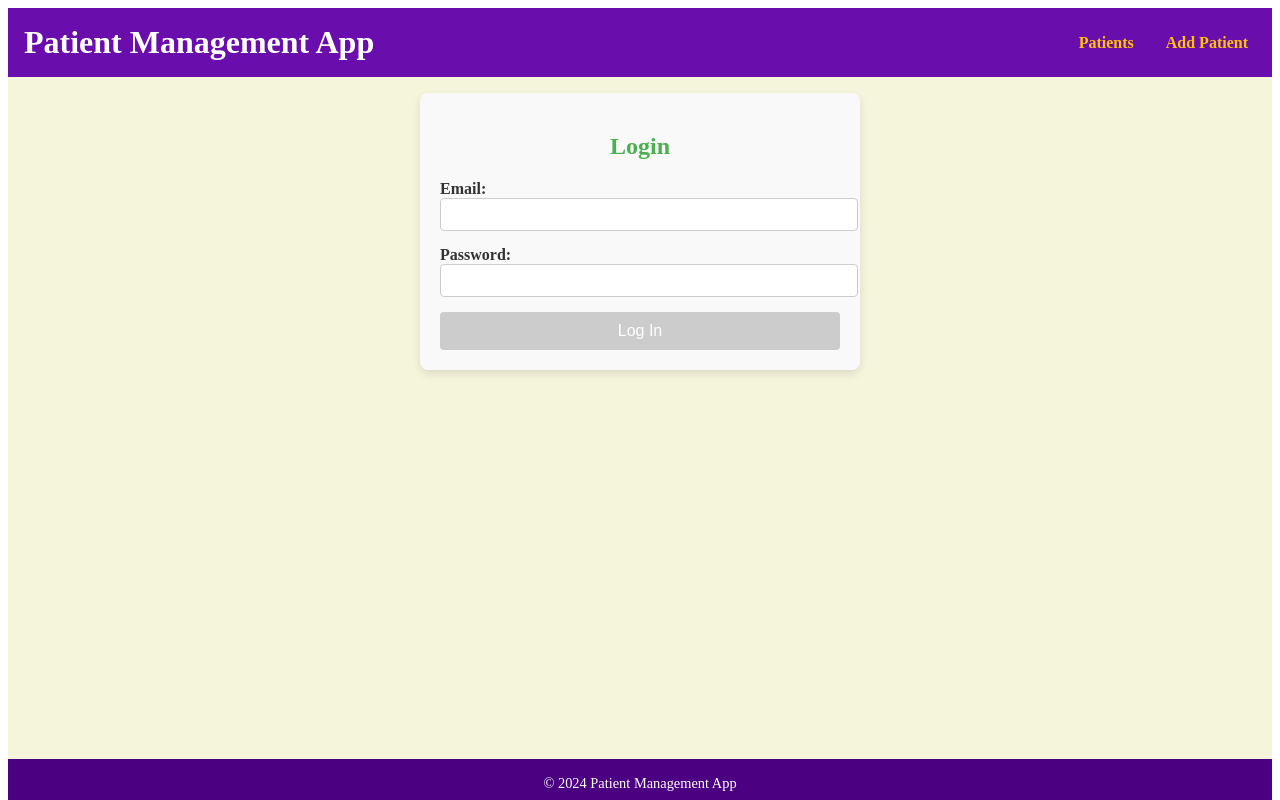
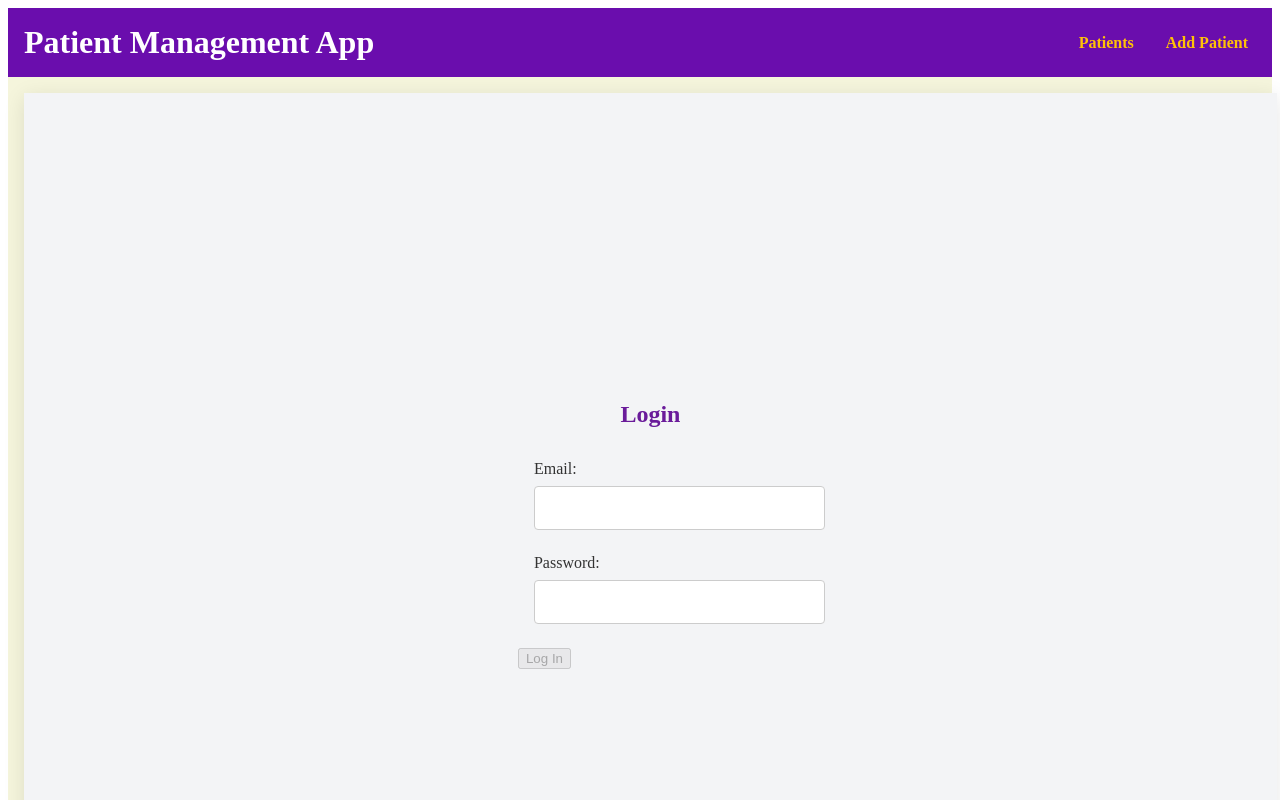
Before and after one commit to nenadSB/Patient-Management-System, an Angular app in the folder angular-frontend/: page /login in a window 1280 px wide. Shown: the top 800 px of the page. Built offline with nearby package versions, Linux system fonts and the light colour scheme.

Commit message:
Sixth  commit

```diff
--- a/angular-frontend/src/app/auth/auth.service.ts
+++ b/angular-frontend/src/app/auth/auth.service.ts
@@ -4,10 +4,15 @@ import { Injectable } from '@angular/core';
   providedIn: 'root',
 })
 export class AuthService {
-  private isAuthenticated = false;
+  private isAuthenticated: boolean = false;
+
+  constructor() {
+    // Check local storage on initialization to maintain state
+    this.isAuthenticated = this.checkAuth();
+  }
 
   login(email: string, password: string): boolean {
-    // Simple validation for demo purposes; replace with real authentication logic
+    // Replace with real authentication logic (API call)
     if (email === 'admin@example.com' && password === 'password123') {
       this.isAuthenticated = true;
       localStorage.setItem('isAuthenticated', 'true');
@@ -24,4 +29,9 @@ export class AuthService {
   checkAuth(): boolean {
     return localStorage.getItem('isAuthenticated') === 'true';
   }
+
+  // New method to get authentication status
+  getAuthStatus(): boolean {
+    return this.isAuthenticated;
+  }
 }
--- a/angular-frontend/src/app/login/login.component.scss
+++ b/angular-frontend/src/app/login/login.component.scss
@@ -1,54 +1,100 @@
+// login.component.scss
+
+$primary-color: #6a1b9a; // Purple color for primary theme
+$secondary-color: #f3f4f6; // Light gray for backgrounds
+$error-color: #f44336; // Error color
+$background-color: #ffffff; // White background for the login form
+
 .login-container {
-  max-width: 400px;
-  margin: auto;
-  padding: 20px;
-  background-color: #f9f9f9;
-  border-radius: 8px;
-  box-shadow: 0px 4px 8px rgba(0, 0, 0, 0.1);
+  display: flex;
+  flex-direction: column;
+  justify-content: center;
+  align-items: center;
+  height: 100vh; // Full viewport height
+  background-color: $secondary-color; // Light gray background
+  padding: 2rem; // Padding around the container
+  box-shadow: 0 4px 20px rgba(0, 0, 0, 0.1);
+  width: 96.5%; // Make it responsive to the screen width
+
+  @media (max-width: 768px) { // Tablet and mobile devices
+    padding: 1rem; // Reduce padding on smaller screens
+  }
 }
 
 h2 {
-  text-align: center;
-  color: #4caf50;
-  margin-bottom: 20px;
+  color: $primary-color;
+  margin-bottom: 2rem;
+  font-size: 1.5rem; // Responsive font size
+
+  @media (max-width: 768px) { // Tablet and mobile devices
+    font-size: 1.25rem; // Smaller font size for smaller screens
+    margin-bottom: 1.5rem; // Adjust margin
+  }
 }
 
 .form-group {
-  margin-bottom: 15px;
-}
+  margin-bottom: 1.5rem;
+  width: 100%; // Full width for input fields
+  max-width: 400px; // Max width for the form fields
+  padding: 0 1rem; // Equal padding on left and right for balance
 
   label {
     display: block;
-  font-weight: bold;
+    margin-bottom: 0.5rem;
     color: #333;
+    font-size: 1rem; // Responsive font size
+
+    @media (max-width: 768px) {
+      font-size: 0.9rem; // Smaller font size for smaller screens
+    }
   }
 
-input[type="email"],
-input[type="password"] {
+  input {
     width: 100%;
-  padding: 8px;
+    padding: 0.75rem; // Increased padding for better touch targets
     border: 1px solid #ccc;
     border-radius: 4px;
+    transition: border-color 0.3s;
+    font-size: 1rem; // Responsive font size
+
+    @media (max-width: 768px) {
+      font-size: 0.9rem; // Smaller font size for smaller screens
     }
 
-button {
-  width: 100%;
-  padding: 10px;
-  background-color: #4caf50;
+    &:focus {
+      border-color: $primary-color;
+      outline: none;
+    }
+  }
+
+  .error {
+    color: $error-color;
+    font-size: 0.875rem;
+    margin-top: 0.25rem;
+  }
+}
+
+.submit-button {
+  background-color: $primary-color;
   color: white;
+  padding: 0.75rem;
   border: none;
   border-radius: 4px;
   cursor: pointer;
-  font-size: 16px;
+  transition: background-color 0.3s;
+  font-size: 1rem; // Responsive font size
+  margin-top: 1rem; // Space between the button and form elements
+
+  @media (max-width: 768px) {
+    font-size: 0.9rem; // Smaller font size for smaller screens
   }
 
-button:disabled {
-  background-color: #ccc;
+  &:hover {
+    background-color: darken($primary-color, 10%);
   }
 
-.error {
-  color: red;
-  font-size: 0.875em;
-  margin-top: 5px;
-  text-align: center;
+  &:disabled {
+    background-color: #ccc;
+    cursor: not-allowed;
   }
+}
```
Also changed, not shown: 1 other file (tests, documents, lock files or other folders). Lines whose indentation alone changed are shown as unchanged.
